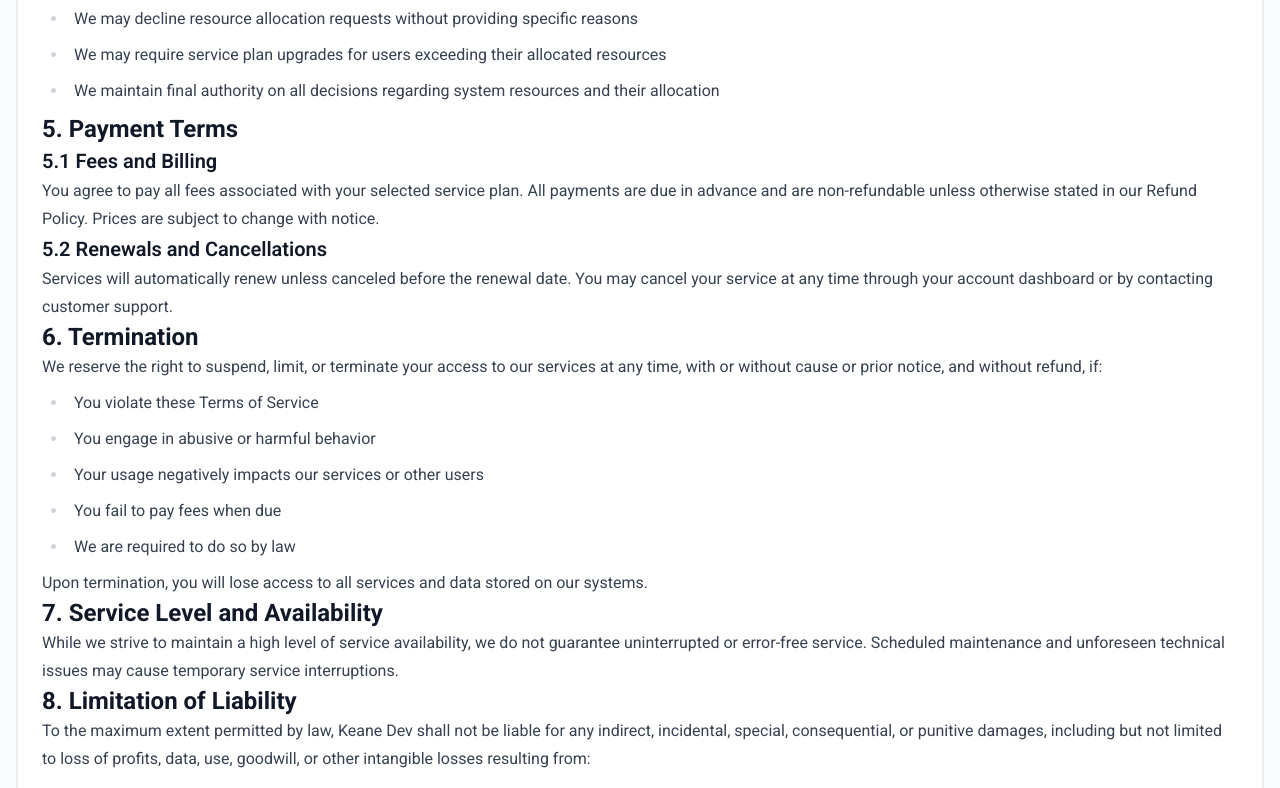
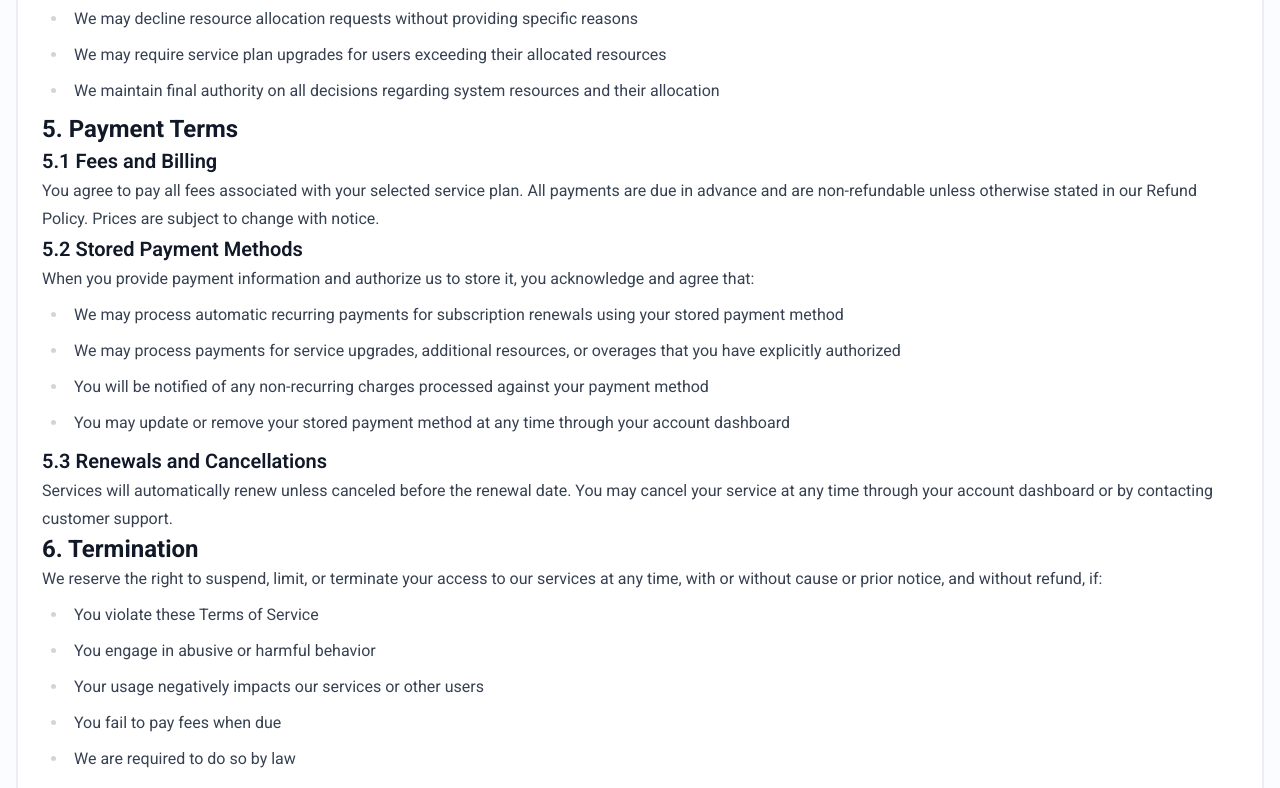
Before and after one commit to KeaneAudric01/portal.keaneaudric.dev, a plain HTML site: page terms-of-service.html in a window 1280 px wide. Shown: the part 1448-2236 px from the top of the page. Drawn offline with nearby package versions, Linux system fonts and the light colour scheme.

Commit message:
terms of service update

```diff
--- a/terms-of-service.html
+++ b/terms-of-service.html
@@ -192,7 +192,7 @@
                             </div>
 
                             <div class="prose prose-lg dark:prose-invert max-w-none">
-                                <p>Last Updated: March 13, 2025</p>
+                                <p>Last Updated: March 14, 2025</p>
                                 <p>Please read these Terms of Service ("Terms", "Terms of Service") carefully before using the services provided by Keane Dev ("we", "us", "our"). By accessing or using our website and services, you agree to be bound by these Terms.</p>
 
                                 <h2>1. Acceptance of Terms</h2>
@@ -247,7 +247,16 @@
                                 <h3>5.1 Fees and Billing</h3>
                                 <p>You agree to pay all fees associated with your selected service plan. All payments are due in advance and are non-refundable unless otherwise stated in our Refund Policy. Prices are subject to change with notice.</p>
 
-                                <h3>5.2 Renewals and Cancellations</h3>
+                                <h3>5.2 Stored Payment Methods</h3>
+                                <p>When you provide payment information and authorize us to store it, you acknowledge and agree that:</p>
+                                <ul>
+                                    <li>We may process automatic recurring payments for subscription renewals using your stored payment method</li>
+                                    <li>We may process payments for service upgrades, additional resources, or overages that you have explicitly authorized</li>
+                                    <li>You will be notified of any non-recurring charges processed against your payment method</li>
+                                    <li>You may update or remove your stored payment method at any time through your account dashboard</li>
+                                </ul>
+
+                                <h3>5.3 Renewals and Cancellations</h3>
                                 <p>Services will automatically renew unless canceled before the renewal date. You may cancel your service at any time through your account dashboard or by contacting customer support.</p>
 
                                 <h2>6. Termination</h2>
```
